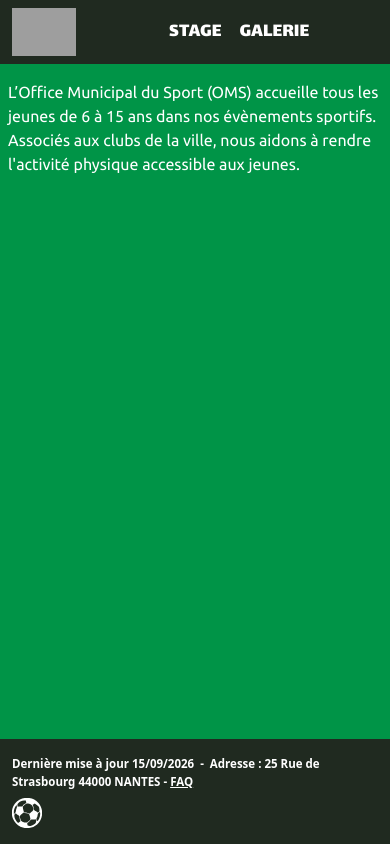
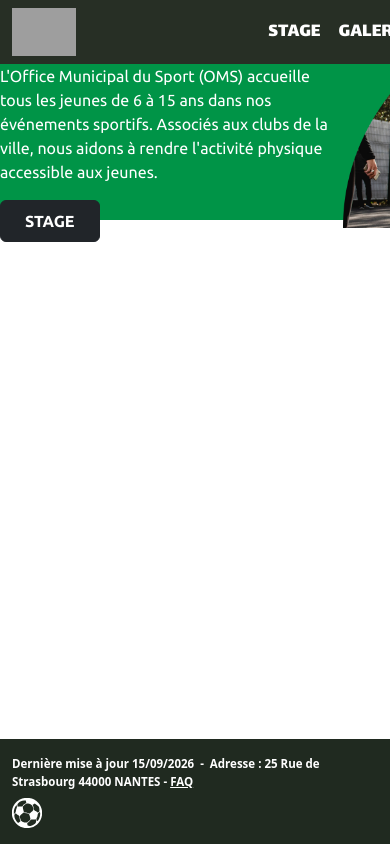
Before and after one commit to bonnardtristan26/site-OMS-CIEL2, a PHP site: page /HTML/index.html in a window 390 px wide; the page is wider, and only the part inside the window is pictured. Run offline with PHP 8.4, Linux system fonts and the light colour scheme; grey boxes are pictures that could not be loaded.

Commit message:
header description v1
première version non-responsive du header de description accueil

```diff
--- a/CSS/index.css
+++ b/CSS/index.css
@@ -23,6 +23,11 @@ body {
     background-color: var(--oms-green);
     color: #ffffff;
     font-family: 'Ubuntu', sans-serif;
+	height: 20%;
+}
+
+.description .image_accueil img {
+	height: 164px;
 }
 
 :root {
@@ -33,9 +38,6 @@ body {
 }
 
 /* ---------- HEADER ---------- */
-.oms-header {
-	background-color: var(--oms-dark);
-}
 
 .oms-header .logo img {
 	height: 60px;
@@ -111,6 +113,9 @@ main {
 
 /* ---------- FOOTER ---------- */
 .oms-footer {
+    position: absolute;
+	bottom: 0;
+	width: 100%;
 	background-color: var(--oms-dark);
 	color: var(--oms-white);
 }
--- a/HTML/index.html
+++ b/HTML/index.html
@@ -42,19 +42,32 @@
 
             <!--CONTENT-->
             <header class="description">
-            <div class="container-fluid">
-                <div class="row align-items-center py-2">
-                    <div class="d-flex flex-wrap p-2">
+
+                <div class="d-flex justify-content-between">
+                    <!--
+                    <div>
                         <p>L’Office Municipal du Sport (OMS) accueille tous les jeunes de 6 à 15 ans dans nos évènements sportifs. Associés aux clubs de la ville, nous aidons à rendre l'activité physique accessible aux jeunes.</p>
-                    <div>
+                        <a href="stage.html" class="btn btn-dark px-4 py-2 bouton-stage">STAGE</a>
+                    </div>
+                    -->
+                    <div class="d-flex flex-column align-items-start gap-3 col-7">
+                        <p class="mb-0">
+                            L'Office Municipal du Sport (OMS) accueille tous les jeunes de 6 à 15 ans dans nos
+                            événements sportifs. Associés aux clubs de la ville, nous aidons à rendre l'activité
+                            physique accessible aux jeunes.
+                        </p>
+                        <a href="stage.html" class="btn btn-dark fw-bold px-4 py-2">STAGE</a>
+                    </div>
+                    <div class="col-auto image_accueil">
+                        <img src="../Annexes/Images/image_accueil.png" alt="image_accueil">
                     </div>
                 </div>
+
             </header>
 
 
             <!--FOOTER-->
             <footer class="oms-footer py-3">
-
                 <div class="container-fluid d-flex flex-wrap justify-content-between align-items-center gap-2">
                     <p>Dernière mise à jour 15/09/2026&nbsp;&nbsp;-&nbsp;&nbsp;Adresse&nbsp;: 25 Rue de Strasbourg 44000 NANTES - <a href="FAQ.html">FAQ</a></p>
                     <img src="../Annexes/Images/logo_ball_oms.svg" alt="" class="ball-icon">
```
Lines whose indentation alone changed are shown as unchanged.
